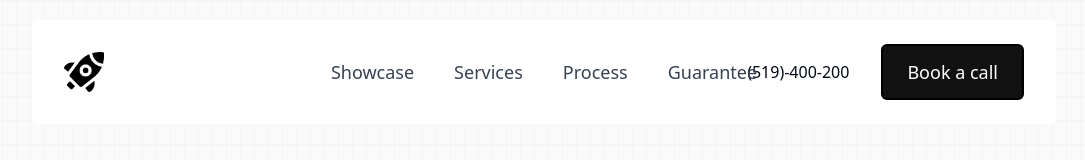
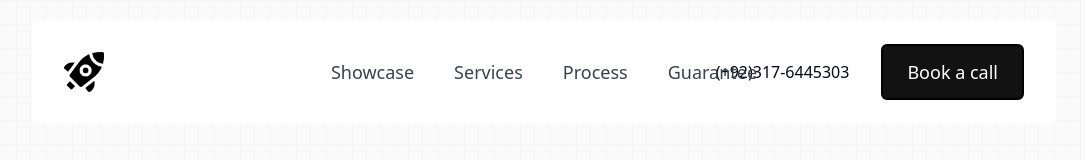
Before and after one commit to falak-123/Digital-Marketing-Agency, a Next.js app: page / in a window 1280 px wide. Shown: the top 160 px of the page, without its empty margins (96-1181 px from the left). Built offline with nearby package versions, Linux system fonts and the light colour scheme.

Commit message:
Update page.tsx

```diff
--- a/src/app/page.tsx
+++ b/src/app/page.tsx
@@ -119,9 +119,9 @@ export default function Home() {
           </div>
         </div>
         <div className="flex items-center gap-x-4">
-          <Link href="tel:519400200" className="hidden lg:flex">
+          <Link href="tel:+923176445303" className="hidden lg:flex">
             <button className="px-4 py-2 rounded-md flex items-center gap-x-3">
-              (519)-400-200
+             (+92)317-6445303
             </button>
           </Link>
 
```
